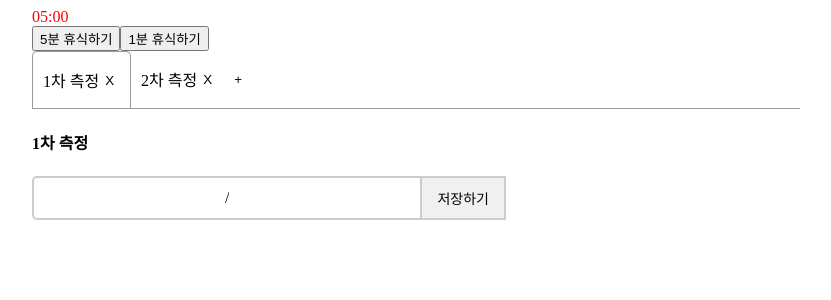
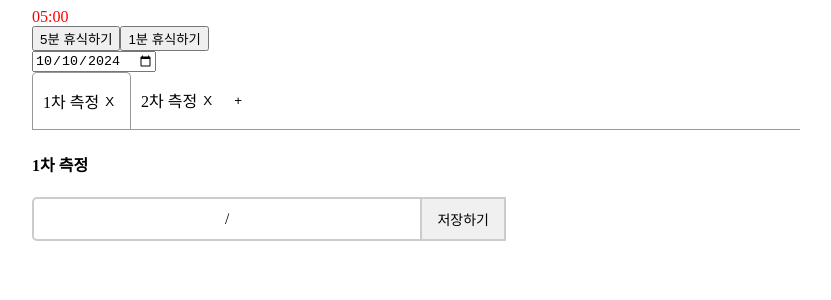
Before and after one commit to js990311/bp-note, a React (Vite) app: page /record in a window 1280 px wide. Shown: the top 300 px of the page, without its empty margins (232-1063 px from the left). Built offline with nearby package versions, Linux system fonts and the light colour scheme.

Commit message:
feat: inputDate component

```diff
--- a/src/components/global/InputDate.jsx
+++ b/src/components/global/input/InputDate.jsx
@@ -4,22 +4,25 @@ const getDate = () => {
     return new Date().toISOString().slice(0,10);
 }
 
-const InputDate = ({onUpdate}) => {
-    const [date, setDate] = useState(getDate());
+const getDateToString = (date) => {
+    return date.toISOString().slice(0,10);
+}
+
+const InputDate = ({value, onChange}) => {
 
     useEffect(
         ()=>{
-            onUpdate(date);
-        }
-        ,[date]
-    );
+            console.log('import now time')
+            onChange(getDateToString(new Date()));
+        }, []
+    )
 
     return (
         <>
             <input type="date"
-                value={date}
+                value={value}
                 onChange={(e)=>{
-                    setDate(e.target.value);
+                    onChange(e.target.value);
                 }}
             />
         </>
--- a/src/components/record/BPrecord.jsx
+++ b/src/components/record/BPrecord.jsx
@@ -2,8 +2,15 @@ import { useState } from "react";
 import BPrecordForm from "./form/BPrecordForm";
 import Tab from "../global/tab/Tab";
 import BPTimer from "./timer/BPTimer";
+import InputDate from "../global/input/InputDate";
 
 const BPRecord = () => {
+    const [date, setDate] = useState('');
+
+    const onChangeDate = (date) =>{
+        setDate(date);
+    }
+
     const [pressures, setPressures] = useState([
         {
             systolic : '',
@@ -44,6 +51,10 @@ const BPRecord = () => {
         <div className="record">
             <BPTimer></BPTimer>
             <div>
+                <InputDate
+                    value={date}
+                    onChange={onChangeDate}
+                ></InputDate>
                 <Tab
                     onCreate={createPressure}
                     onDelete={deletePressure}
```
Also changed, not shown: src/components/global/input/InputTime.jsx (renamed from src/components/global/InputTime.jsx).
